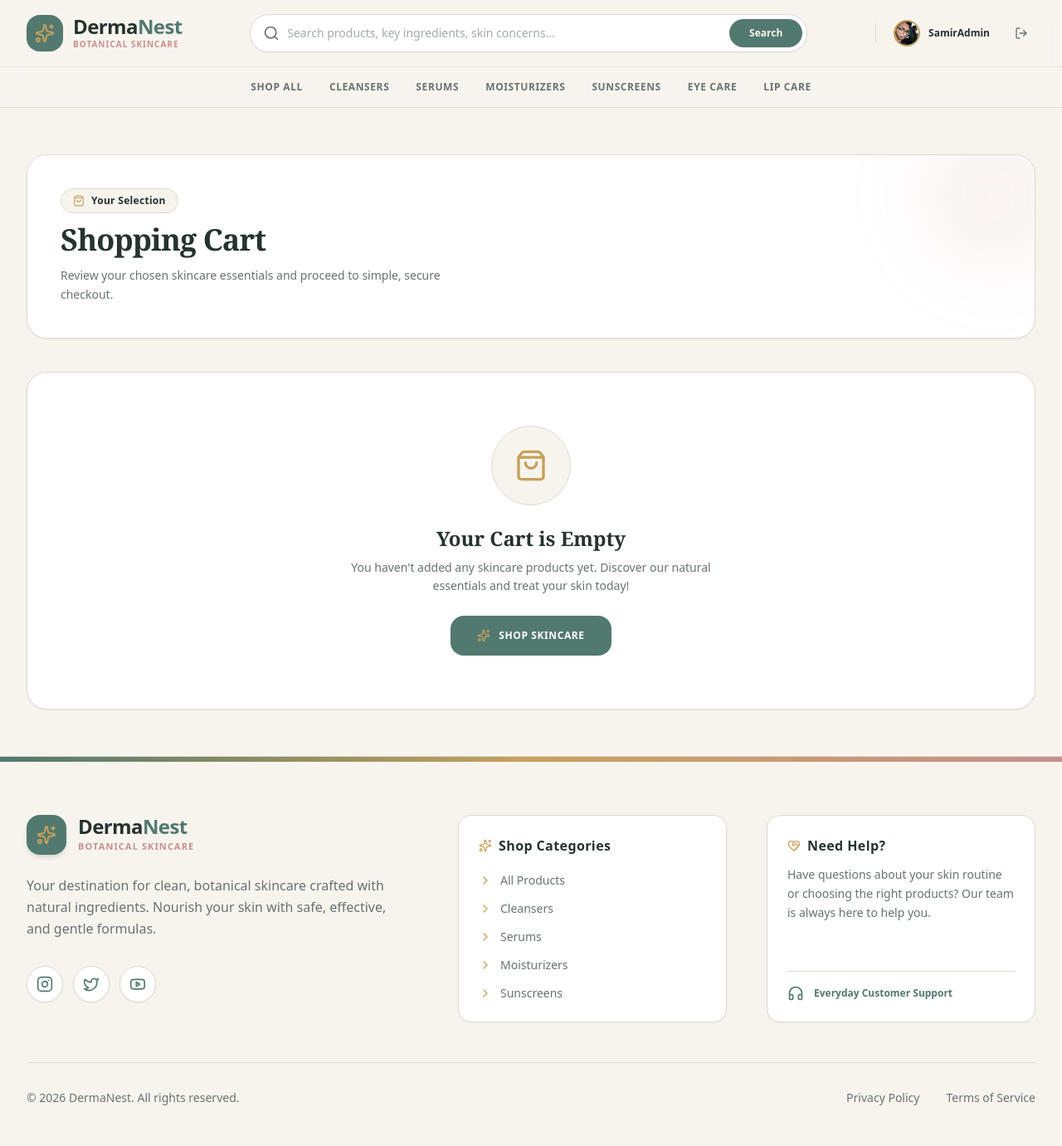
After one commit to bipinjlimbu/B2C-E-Commerce---Django-Project-V, a Django app: page /cart/ in a window 1280 px wide. The commit adds this page. Shown: the whole page at 83% size. Run offline with Django 5.2, Linux system fonts and the light colour scheme; a user stored in the database is signed in.

Commit message:
Cart Page Added

```diff
--- /dev/null
+++ b/dn_project/dn_app/templates/main/cart_page.html
@@ -0,0 +1,349 @@
+<!DOCTYPE html>
+<html lang="en">
+<head>
+    <meta charset="UTF-8">
+    <meta name="viewport" content="width=device-width, initial-scale=1.0">
+    <title>Shopping Cart | DermaNest</title>
+    {% load static %}
+    <link href="{% static 'css/styles.css' %}" rel="stylesheet" />
+</head>
+<body class="bg-[#F7F4EE] text-[#68736F] font-sans min-h-screen flex flex-col antialiased selection:bg-[#52796F]/10 selection:text-[#52796F]">
+
+    {% include 'components/_navbar.html' %}
+
+    {% include 'components/_messages.html' %}
+
+    <main class="flex-grow max-w-7xl w-full mx-auto px-4 sm:px-6 lg:px-8 py-10 sm:py-14 space-y-10">
+
+        <div class="bg-[#FFFFFF] border border-[#DED9D0] rounded-3xl p-6 sm:p-10 shadow-sm flex flex-col sm:flex-row items-start sm:items-center justify-between gap-6 relative overflow-hidden w-full">
+            <div class="absolute -right-12 -top-12 w-48 h-48 bg-[#C98F8F]/10 rounded-full blur-2xl pointer-events-none"></div>
+            <div class="space-y-3 relative z-10">
+                <div class="inline-flex items-center gap-2 px-3.5 py-1.5 rounded-full bg-[#F7F4EE] border border-[#DED9D0] text-[#C6A15B] text-xs font-semibold tracking-wide">
+                    <i data-lucide="shopping-bag" class="w-3.5 h-3.5 text-[#C6A15B]"></i>
+                    <span class="text-[#26332F]">Your Selection</span>
+                </div>
+                <h1 class="text-3xl sm:text-4xl font-serif font-bold text-[#26332F] tracking-tight">
+                    Shopping Cart
+                </h1>
+                <p class="text-sm text-[#68736F] max-w-lg leading-relaxed">
+                    Review your chosen skincare essentials and proceed to simple, secure checkout.
+                </p>
+            </div>
+
+            {% if cart_items %}
+            <a href="/products/" class="relative z-10 inline-flex items-center gap-2.5 px-6 py-3.5 rounded-2xl bg-[#52796F] hover:bg-[#3F6259] text-[#FFFFFF] text-xs font-semibold tracking-wider uppercase transition-all duration-300 shadow-sm hover:shadow whitespace-nowrap">
+                <i data-lucide="sparkles" class="w-4 h-4 text-[#C6A15B]"></i>
+                <span>Add More Products</span>
+            </a>
+            {% endif %}
+        </div>
+
+        {% if cart_items %}
+            <div class="grid grid-cols-1 lg:grid-cols-12 gap-8 items-start">
+                <div class="lg:col-span-7 xl:col-span-8 space-y-4">
+                    {% for item in cart_items %}
+                        <div class="bg-[#FFFFFF] border border-[#DED9D0] rounded-3xl p-5 sm:p-6 flex flex-col sm:flex-row items-center justify-between gap-6 shadow-sm hover:border-[#52796F]/40 transition-all duration-300 group">
+
+                            <div class="flex flex-col sm:flex-row items-center gap-5 w-full sm:w-auto">
+                                <div class="w-24 h-24 sm:w-28 sm:h-28 bg-[#F7F4EE] border border-[#DED9D0] rounded-2xl overflow-hidden flex items-center justify-center p-2 shrink-0 relative">
+                                    {% if item.product.product_image %}
+                                        <img src="{{ item.product.product_image.url }}" alt="{{ item.product.name }}" class="w-full h-full object-cover rounded-xl group-hover:scale-105 transition-transform duration-500 ease-out">
+                                    {% else %}
+                                        <i data-lucide="sparkles" class="w-8 h-8 text-[#52796F]/40"></i>
+                                    {% endif %}
+                                </div>
+
+                                <div class="space-y-2 text-center sm:text-left flex-1">
+                                    <div class="flex flex-wrap items-center justify-center sm:justify-start gap-2">
+                                        <span class="text-[10px] font-semibold text-[#52796F] bg-[#F7F4EE] border border-[#DED9D0] px-2.5 py-0.5 rounded-full uppercase tracking-wider">
+                                            {{ item.product.get_category_display }}
+                                        </span>
+                                        <span class="text-[10px] font-semibold text-[#26332F] bg-[#C98F8F]/15 border border-[#C98F8F]/30 px-2.5 py-0.5 rounded-full uppercase tracking-wider">
+                                            {{ item.product.get_condition_display }}
+                                        </span>
+                                    </div>
+                                    <h3 class="font-serif font-semibold text-[#26332F] text-lg leading-snug line-clamp-1">
+                                        {{ item.product.name }}
+                                    </h3>
+                                    <p class="text-xs font-semibold text-[#C6A15B]">
+                                        Rs. {{ item.product.price|floatformat:2 }} <span class="text-[10px] font-normal text-[#68736F]">/ item</span>
+                                    </p>
+                                </div>
+                            </div>
+
+                            <div class="flex items-center justify-between sm:justify-end gap-6 w-full sm:w-auto border-t sm:border-t-0 border-[#DED9D0]/60 pt-4 sm:pt-0">
+                                <div class="flex items-center border border-[#DED9D0] rounded-2xl overflow-hidden bg-[#F7F4EE]">
+                                    <a href="/cart/decrease/{{ item.product.id }}/" class="w-9 h-9 flex items-center justify-center text-[#68736F] hover:text-[#52796F] hover:bg-[#FFFFFF] transition-colors">
+                                        <i data-lucide="minus" class="w-3.5 h-3.5"></i>
+                                    </a>
+                                    <span class="w-10 text-center font-bold text-xs text-[#26332F]">
+                                        {{ item.quantity }}
+                                    </span>
+                                    <a href="/cart/increase/{{ item.product.id }}/" class="w-9 h-9 flex items-center justify-center text-[#68736F] hover:text-[#52796F] hover:bg-[#FFFFFF] transition-colors">
+                                        <i data-lucide="plus" class="w-3.5 h-3.5"></i>
+                                    </a>
+                                </div>
+
+                                <div class="flex items-center gap-5">
+                                    <div class="text-right">
+                                        <span class="text-[10px] font-medium text-[#68736F] block uppercase tracking-wider">Subtotal</span>
+                                        <span class="text-sm font-bold text-[#26332F]">Rs. {{ item.total_price|floatformat:2 }}</span>
+                                    </div>
+                                    <button type="button" onclick="openRemoveCartModal('/cart/remove/{{ item.product.id }}/', '{{ item.product.name|escapejs }}')" class="w-10 h-10 bg-[#F7F4EE] hover:bg-[#B85C62] border border-[#DED9D0] hover:border-[#B85C62] text-[#68736F] hover:text-[#FFFFFF] rounded-2xl transition-all flex items-center justify-center cursor-pointer shadow-xs" title="Remove item">
+                                        <i data-lucide="trash-2" class="w-4 h-4"></i>
+                                    </button>
+                                </div>
+                            </div>
+
+                        </div>
+                    {% endfor %}
+
+                    <div class="bg-[#FFFFFF] border border-[#DED9D0] rounded-2xl p-4 sm:p-5 flex items-center gap-3.5 text-xs text-[#68736F] shadow-sm">
+                        <i data-lucide="shield-check" class="w-5 h-5 text-[#5F8A70] shrink-0"></i>
+                        <span>All skincare products are authentic, dermatologically tested, and packaged with care before delivery.</span>
+                    </div>
+                </div>
+
+                <div class="lg:col-span-5 xl:col-span-4 bg-[#FFFFFF] border border-[#DED9D0] rounded-3xl p-6 sm:p-8 space-y-6 lg:sticky lg:top-24 shadow-sm">
+                    <div class="border-b border-[#DED9D0]/80 pb-4">
+                        <h2 class="text-lg font-serif font-bold text-[#26332F] flex items-center gap-2.5">
+                            <i data-lucide="receipt" class="w-4 h-4 text-[#C6A15B]"></i>
+                            Order Summary
+                        </h2>
+                    </div>
+
+                    <div class="space-y-3.5">
+                        <div class="flex justify-between items-center text-xs">
+                            <span class="text-[#68736F]">Subtotal</span>
+                            <span class="font-bold text-[#26332F]">Rs. {{ total_price|floatformat:2 }}</span>
+                        </div>
+                        <div class="flex justify-between items-center text-xs">
+                            <span class="text-[#68736F]">Delivery</span>
+                            <span class="font-semibold text-[#5F8A70] bg-[#5F8A70]/10 border border-[#5F8A70]/20 px-2.5 py-0.5 rounded-full text-[11px]">FREE</span>
+                        </div>
+                        <div class="border-t border-[#DED9D0]/80 pt-4 flex justify-between items-baseline">
+                            <span class="text-sm font-serif font-bold text-[#26332F]">Total Amount</span>
+                            <span class="text-2xl font-bold text-[#26332F]">Rs. {{ total_price|floatformat:2 }}</span>
+                        </div>
+                    </div>
+
+                    <form method="POST" action="/payment/initiate/" class="space-y-4 pt-2">
+                        {% csrf_token %}
+                        <input type="hidden" name="total_amount" value="{{ total_price }}">
+                        <input type="hidden" name="payment_method" id="id_payment_method" value="esewa">
+
+                        <div id="checkout_fields" class="hidden space-y-4 border-t border-[#DED9D0]/80 pt-5 transition-all duration-300">
+                            <div class="space-y-2 relative">
+                                <label class="text-xs font-semibold text-[#26332F] block">Payment Method</label>
+
+                                <button type="button" id="custom_dropdown_btn" class="w-full bg-[#F7F4EE] border border-[#DED9D0] rounded-2xl p-3.5 flex items-center justify-between text-xs font-semibold text-[#26332F] hover:border-[#52796F] focus:outline-none transition-colors">
+                                    <span id="selected_option_text" class="flex items-center gap-2">
+                                        <i data-lucide="wallet" class="w-4 h-4 text-[#C6A15B]"></i>
+                                        eSewa Wallet
+                                    </span>
+                                    <i data-lucide="chevron-down" id="dropdown_arrow" class="w-4 h-4 text-[#68736F] transition-transform duration-200"></i>
+                                </button>
+
+                                <div id="custom_dropdown_menu" class="hidden absolute left-0 right-0 mt-1.5 bg-[#FFFFFF] border border-[#DED9D0] rounded-2xl overflow-hidden shadow-xl z-50 divide-y divide-[#DED9D0]/60">
+                                    <div data-value="esewa" class="dropdown-item p-3.5 text-xs font-semibold text-[#26332F] hover:bg-[#F7F4EE] hover:text-[#52796F] cursor-pointer transition-colors flex items-center gap-2.5">
+                                        <i data-lucide="wallet" class="w-4 h-4 text-[#C6A15B]"></i>
+                                        eSewa Wallet
+                                    </div>
+                                    <div data-value="cod" class="dropdown-item p-3.5 text-xs font-semibold text-[#26332F] hover:bg-[#F7F4EE] hover:text-[#52796F] cursor-pointer transition-colors flex items-center gap-2.5">
+                                        <i data-lucide="banknote" class="w-4 h-4 text-[#5F8A70]"></i>
+                                        Cash On Delivery (COD)
+                                    </div>
+                                </div>
+                            </div>
+
+                            <div class="space-y-2">
+                                <label for="shipping_address" class="text-xs font-semibold text-[#26332F] block">Shipping Address</label>
+                                <div id="address_container" class="bg-[#F7F4EE] border border-[#DED9D0] rounded-2xl p-3.5 focus-within:border-[#52796F] focus-within:bg-[#FFFFFF] transition-all duration-200">
+                                    <input type="text" id="shipping_address" name="shipping_address" required placeholder="Street, City, Area / Location" class="w-full bg-transparent text-xs font-medium text-[#26332F] focus:outline-none placeholder-[#68736F]/50">
+                                </div>
+                                <p id="client_address_error" class="text-xs font-medium text-[#B85C62] mt-1 hidden flex items-center gap-1">
+                                    <i data-lucide="alert-circle" class="w-3.5 h-3.5"></i>
+                                    Please enter your delivery address.
+                                </p>
+                            </div>
+                        </div>
+
+                        <button type="button" id="action_button" class="w-full bg-[#52796F] hover:bg-[#3F6259] text-[#FFFFFF] font-semibold py-4 px-6 rounded-2xl text-xs uppercase tracking-wider transition-all duration-300 flex items-center justify-center gap-2 shadow-sm hover:shadow cursor-pointer">
+                            <i data-lucide="arrow-right" class="w-4 h-4"></i>
+                            <span id="button_text">Proceed to Checkout</span>
+                        </button>
+
+                        <a href="/products/" class="w-full bg-[#F7F4EE] hover:bg-[#DED9D0]/50 text-[#26332F] font-semibold py-3.5 px-6 rounded-2xl text-xs transition-all duration-300 flex items-center justify-center gap-2 border border-[#DED9D0]">
+                            Continue Shopping
+                        </a>
+                    </form>
+                </div>
+            </div>
+        {% else %}
+            <div class="bg-[#FFFFFF] border border-[#DED9D0] rounded-3xl p-10 sm:p-16 text-center shadow-sm w-full flex flex-col items-center justify-center space-y-6">
+                <div class="w-24 h-24 rounded-full bg-[#F7F4EE] border border-[#DED9D0] flex items-center justify-center text-[#C6A15B]">
+                    <i data-lucide="shopping-bag" class="w-10 h-10"></i>
+                </div>
+                <div class="space-y-2 max-w-md">
+                    <h3 class="text-2xl font-serif font-bold text-[#26332F]">Your Cart is Empty</h3>
+                    <p class="text-sm text-[#68736F] leading-relaxed">
+                        You haven't added any skincare products yet. Discover our natural essentials and treat your skin today!
+                    </p>
+                </div>
+                <a href="/products/" class="inline-flex items-center justify-center gap-2.5 bg-[#52796F] hover:bg-[#3F6259] text-[#FFFFFF] font-semibold px-8 py-4 rounded-2xl text-xs uppercase tracking-wider transition-all duration-300 shadow-sm hover:shadow">
+                    <i data-lucide="sparkles" class="w-4 h-4 text-[#C6A15B]"></i>
+                    <span>Shop Skincare</span>
+                </a>
+            </div>
+        {% endif %}
+    </main>
+
+    {% include 'components/_footer.html' %}
+
+    <div id="removeCartModal" class="fixed inset-0 z-50 flex items-center justify-center bg-[#26332F]/50 backdrop-blur-sm opacity-0 pointer-events-none transition-all duration-300 px-4">
+        <div id="removeCartModalCard" class="bg-[#FFFFFF] border border-[#DED9D0] rounded-3xl max-w-sm w-full p-8 shadow-2xl transform scale-95 transition-all duration-300 space-y-6 text-center">
+
+            <div class="w-16 h-16 bg-[#B85C62]/10 border border-[#B85C62]/20 rounded-2xl flex items-center justify-center mx-auto text-[#B85C62]">
+                <i data-lucide="trash-2" class="w-7 h-7"></i>
+            </div>
+
+            <div class="space-y-2">
+                <h3 class="text-xl font-serif font-bold text-[#26332F] tracking-tight">Remove Item?</h3>
+                <p class="text-xs text-[#68736F] leading-relaxed">
+                    Are you sure you want to remove <span id="removeCartProductName" class="font-bold text-[#26332F]">this item</span> from your cart?
+                </p>
+            </div>
+
+            <div class="grid grid-cols-2 gap-3 pt-2">
+                <button type="button" onclick="closeRemoveCartModal()" class="bg-[#F7F4EE] hover:bg-[#DED9D0]/50 text-[#26332F] font-semibold py-3.5 px-4 rounded-2xl border border-[#DED9D0] transition-all text-xs uppercase tracking-wider cursor-pointer">
+                    Cancel
+                </button>
+                <a id="confirmRemoveCartBtn" href="#" class="bg-[#B85C62] hover:bg-[#B85C62]/90 text-[#FFFFFF] font-semibold py-3.5 px-4 rounded-2xl shadow-sm transition-all text-xs uppercase tracking-wider flex items-center justify-center gap-1.5 cursor-pointer">
+                    <i data-lucide="trash-2" class="w-3.5 h-3.5"></i>
+                    <span>Remove</span>
+                </a>
+            </div>
+
+        </div>
+    </div>
+
+    <script src="{% static 'js/lucide.min.js' %}"></script>
+    <script>
+        lucide.createIcons();
+
+        const actionButton = document.getElementById('action_button');
+        const checkoutFields = document.getElementById('checkout_fields');
+        const buttonText = document.getElementById('button_text');
+        const shippingInput = document.getElementById('shipping_address');
+        const addressContainer = document.getElementById('address_container');
+        const clientAddressError = document.getElementById('client_address_error');
+
+        const dropdownBtn = document.getElementById('custom_dropdown_btn');
+        const dropdownMenu = document.getElementById('custom_dropdown_menu');
+        const dropdownArrow = document.getElementById('dropdown_arrow');
+        const selectedText = document.getElementById('selected_option_text');
+        const hiddenPaymentInput = document.getElementById('id_payment_method');
+        const dropdownItems = document.querySelectorAll('.dropdown-item');
+
+        const removeCartModal = document.getElementById('removeCartModal');
+        const removeCartModalCard = document.getElementById('removeCartModalCard');
+        const confirmRemoveCartBtn = document.getElementById('confirmRemoveCartBtn');
+        const removeCartProductName = document.getElementById('removeCartProductName');
+
+        function openRemoveCartModal(removeUrl, productName) {
+            if (!removeCartModal || !removeCartModalCard) return;
+
+            confirmRemoveCartBtn.setAttribute('href', removeUrl);
+            removeCartProductName.textContent = productName ? `"${productName}"` : 'this item';
+
+            removeCartModal.classList.remove('opacity-0', 'pointer-events-none');
+            removeCartModal.classList.add('opacity-100');
+
+            removeCartModalCard.classList.remove('scale-95');
+            removeCartModalCard.classList.add('scale-100');
+            document.body.style.overflow = 'hidden';
+        }
+
+        function closeRemoveCartModal() {
+            if (!removeCartModal || !removeCartModalCard) return;
+
+            removeCartModal.classList.remove('opacity-100');
+            removeCartModal.classList.add('opacity-0', 'pointer-events-none');
+
+            removeCartModalCard.classList.remove('scale-100');
+            removeCartModalCard.classList.add('scale-95');
+            document.body.style.overflow = '';
+        }
+
+        if (removeCartModal) {
+            removeCartModal.addEventListener('click', function(event) {
+                if (event.target === removeCartModal) {
+                    closeRemoveCartModal();
+                }
+            });
+        }
+
+        document.addEventListener('keydown', function(event) {
+            if (event.key === 'Escape' && removeCartModal && !removeCartModal.classList.contains('pointer-events-none')) {
+                closeRemoveCartModal();
+            }
+        });
+
+        if (dropdownBtn) {
+            dropdownBtn.addEventListener('click', function(e) {
+                e.stopPropagation();
+                dropdownMenu.classList.toggle('hidden');
+                dropdownArrow.classList.toggle('rotate-180');
+            });
+        }
+
+        dropdownItems.forEach(item => {
+            item.addEventListener('click', function() {
+                const val = this.getAttribute('data-value');
+                const txt = this.textContent.trim();
+
+                hiddenPaymentInput.value = val;
+                selectedText.textContent = txt;
+
+                dropdownMenu.classList.add('hidden');
+                dropdownArrow.classList.remove('rotate-180');
+            });
+        });
+
+        document.addEventListener('click', function() {
+            if (dropdownMenu) {
+                dropdownMenu.classList.add('hidden');
+                dropdownArrow.classList.remove('rotate-180');
+            }
+        });
+
+        if (actionButton) {
+            actionButton.addEventListener('click', function(e) {
+                if (checkoutFields.classList.contains('hidden')) {
+                    checkoutFields.classList.remove('hidden');
+                    buttonText.textContent = "Confirm Order";
+                } else {
+                    if (shippingInput.value.trim() === "") {
+                        shippingInput.focus();
+                        addressContainer.classList.remove('border-[#DED9D0]');
+                        addressContainer.classList.add('border-[#B85C62]');
+                        clientAddressError.classList.remove('hidden');
+                    } else {
+                        this.closest('form').submit();
+                    }
+                }
+            });
+        }
+
+        if (shippingInput) {
+            shippingInput.addEventListener('input', function() {
+                if (this.value.trim() !== "") {
+                    addressContainer.classList.remove('border-[#B85C62]');
+                    addressContainer.classList.add('border-[#DED9D0]');
+                    clientAddressError.classList.add('hidden');
+                }
+            });
+        }
+    </script>
+</body>
+</html>
--- a/dn_project/dn_app/urls.py
+++ b/dn_project/dn_app/urls.py
@@ -5,7 +5,7 @@ from .views.profile_view import profile_view, edit_profile_view, delete_profile_
 from .views.brand_view import add_brand_view, edit_brand_view, delete_brand_view
 from .views.product_view import products_view, add_product_view, edit_product_view, product_toggle_status_view, delete_product_view, product_detail_view
 from .views.wishlist_view import wishlist_toggle_view, wishlist_view, remove_from_wishlist_view
-from .views.cart_view import add_to_cart_view
+from .views.cart_view import add_to_cart_view, cart_view
 from .views.dashboard import admin_dashboard_view, customer_dashboard_view
 
 urlpatterns = [
@@ -29,6 +29,7 @@ urlpatterns = [
     path('products/wishlist/remove/<int:product_id>/', remove_from_wishlist_view, name='remove_from_wishlist'),
     path('products/wishlist-toggle/<int:product_id>/', wishlist_toggle_view, name='wishlist_toggle'),
     path('cart/add/<int:product_id>/', add_to_cart_view, name='add_to_cart'),
+    path('cart/', cart_view, name='cart'),
     path('dashboard/admin/', admin_dashboard_view, name='admin_dashboard'),
     path('dashboard/', customer_dashboard_view, name='customer_dashboard'),
 ]
--- a/dn_project/dn_app/views/cart_view.py
+++ b/dn_project/dn_app/views/cart_view.py
@@ -27,3 +27,7 @@ def add_to_cart_view(request, product_id):
         messages.success(request, 'Product added to the cart.')
 
     return redirect(f'/products/{product_id}/')
+
+@login_required
+def cart_view(request):
+    return render(request, 'main/cart_page.html')
--- a/dn_project/static/css/styles.css
+++ b/dn_project/static/css/styles.css
@@ -416,7 +416,7 @@ Ensure the default browser behavior of the `hidden` attribute.
   display: none;
 }
 
-.translate-x-\[120\%\], .-translate-y-1\/2, .scale-95, .scale-100, .transform, .hover\:scale-105, .active\:scale-95, .active\:scale-\[0\.98\], .active\:scale-\[0\.99\], .group-hover\:translate-x-1, .group-hover\:scale-105, .group-hover\:scale-110, .peer-checked\:after\:translate-x-full::after {
+.translate-x-\[120\%\], .-translate-y-1\/2, .rotate-180, .scale-95, .scale-100, .transform, .hover\:scale-105, .active\:scale-95, .active\:scale-\[0\.98\], .active\:scale-\[0\.99\], .group-hover\:translate-x-1, .group-hover\:scale-105, .group-hover\:scale-110, .peer-checked\:after\:translate-x-full::after {
   --tw-translate-x: 0;
   --tw-translate-y: 0;
   --tw-rotate: 0;
```
Also changed, not shown: other parts of dn_project/static/css/styles.css (+52 -0 lines).
